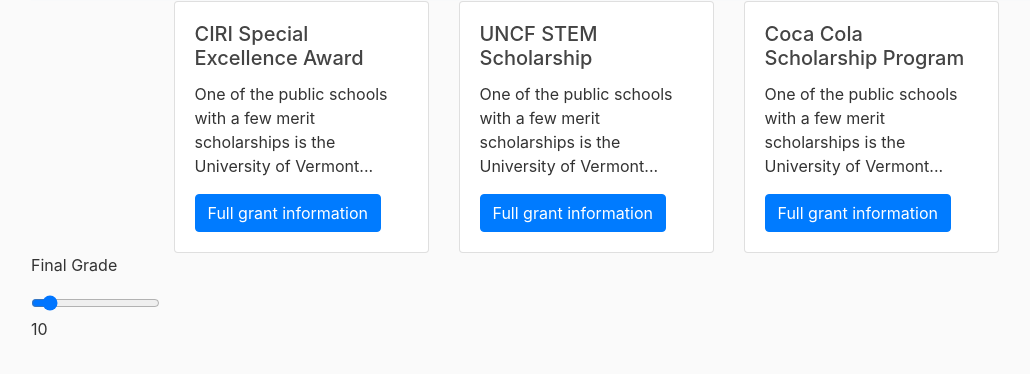
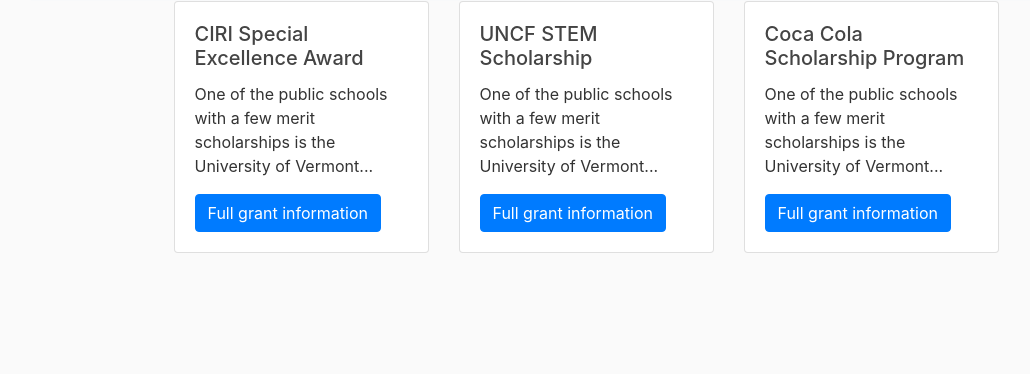
Before and after one commit to BenKluger/QC-x-Headstart, a Flask app: page / in a window 1280 px wide. Shown: the part 298-672 px from the top of the page, without its empty margins (54-1084 px from the left). Run offline with Flask 2, Linux system fonts and the light colour scheme; some libraries are stand-ins or nearby versions.

Commit message:
deleted slider thing

```diff
--- a/templates/home.html
+++ b/templates/home.html
@@ -52,10 +52,4 @@
           </div>
         </article>
     {% endfor %} -->
-
-    <div class="slider">
-      <p class = "grade">Final Grade</p>
-      <input type="range" min="0" max="100" value="10" oninput="rangeValue.innerText = this.value">
-      <p id="rangeValue">10</p>
-  </div>
 {% endblock content %}
```
